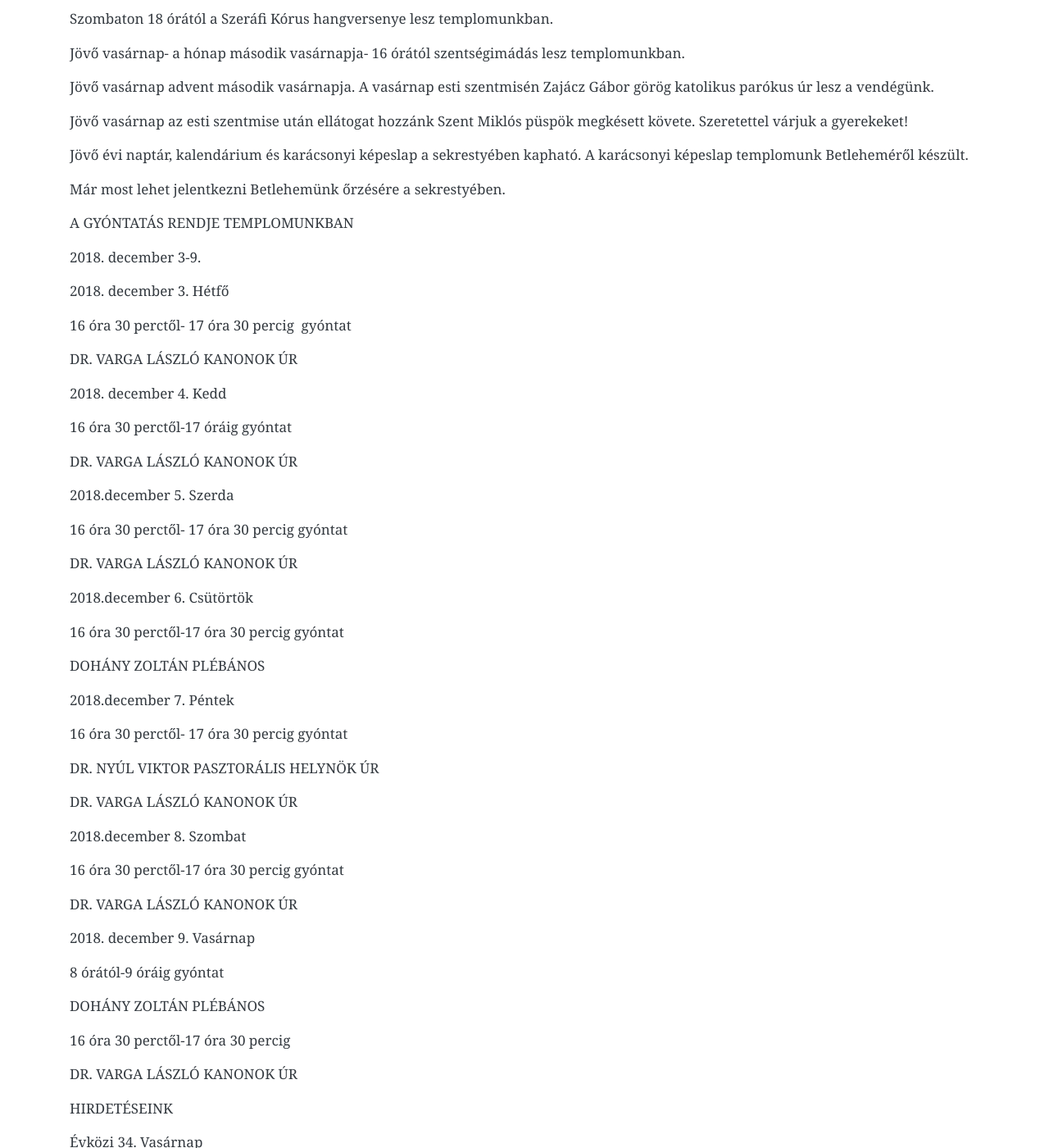
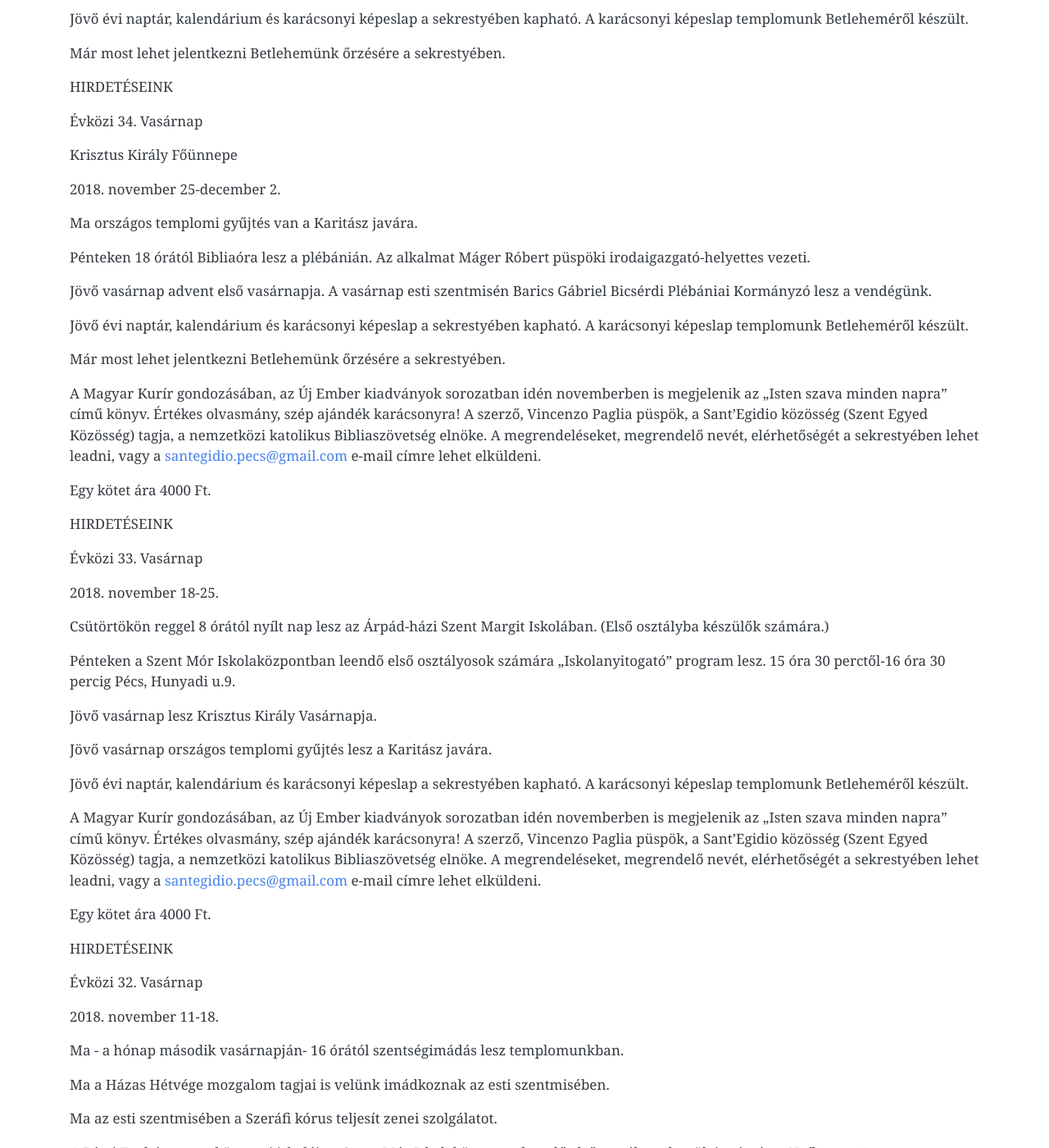
Before and after one commit to pecsi-ferences/pecsi-ferences.github.io, a Jekyll site: the page built from hirdeteseink.md, in a window 1280 px wide and 1400 px high, scrolled down 1175 px. Shown: the whole window at 82% size. Built offline with Jekyll 4.4.1, drawn with Linux system fonts in a browser that asks for light colours; nearby versions of some CDN libraries.

Commit message:
Update from Forestry.io - Updated hirdeteseink.md

```diff
--- a/hirdeteseink.md
+++ b/hirdeteseink.md
@@ -4,48 +4,41 @@ title: Hirdetéseink
 
 ---
 
-
-
-
 AKTUÁLIS  GYÓNTATÁSI  REND TEMPLOMUNKBAN
-
-
 
 2018\. december 3-9
 
-
-
 2018\. december 3. Hétfő         16 óra 30 perctől- 17 óra 30 percig  gyóntat
 
-  DR. VARGA LÁSZLÓ KANONOK ÚR
+DR. VARGA LÁSZLÓ KANONOK ÚR
 
 2018\. december 4. Kedd            16 óra 30 perctől-17 óráig gyóntat
 
-  DR. VARGA LÁSZLÓ KANONOK ÚR
+DR. VARGA LÁSZLÓ KANONOK ÚR
 
 2018\.december 5. Szerda           16 óra 30 perctől- 17 óra 30 percig gyóntat
 
-    DR. VARGA LÁSZLÓ KANONOK ÚR
+DR. VARGA LÁSZLÓ KANONOK ÚR
 
 2018\.december 6. Csütörtök       16 óra 30 perctől-17 óra 30 percig gyóntat
 
-   DR. NYÚL VIKTOR PASZTORÁLIS HELYNÖK ÚR
+DR. NYÚL VIKTOR PASZTORÁLIS HELYNÖK ÚR
 
 2018\.december 7. Péntek             16 óra 30 perctől- 17 óra 30 percig gyóntat
 
-  DR. VARGA LÁSZLÓ KANONOK ÚR
+DR. VARGA LÁSZLÓ KANONOK ÚR
 
 2018\.december 8. Szombat          16 óra 30 perctől-17 óra 30 percig gyóntat
 
-   DR. VARGA LÁSZLÓ KANONOK ÚR
+DR. VARGA LÁSZLÓ KANONOK ÚR
 
 2018\. december 9. Vasárnap        8 órától-9 óráig gyóntat
 
-           DOHÁNY ZOLTÁN PLÉBÁNOS
+DOHÁNY ZOLTÁN PLÉBÁNOS
 
-                              16 óra 30 perctől-17 óra 30 percig
+16 óra 30 perctől-17 óra 30 percig
 
-           DR. VARGA LÁSZLÓ KANONOK ÚR
+DR. VARGA LÁSZLÓ KANONOK ÚR
 
 HIRDETÉSEINK
 
@@ -66,58 +59,6 @@ Jövő vasárnap az esti szentmise után ellátogat hozzánk Szent Miklós püsp
 Jövő évi naptár, kalendárium és karácsonyi képeslap a sekrestyében kapható. A karácsonyi képeslap templomunk Betleheméről készült.
 
 Már most lehet jelentkezni Betlehemünk őrzésére a sekrestyében.
-
-A GYÓNTATÁS RENDJE TEMPLOMUNKBAN
-
-2018\. december 3-9.
-
-2018\. december 3. Hétfő
-
-16  óra 30 perctől- 17 óra 30 percig  gyóntat
-
-DR. VARGA LÁSZLÓ KANONOK ÚR
-
-2018\. december 4. Kedd
-
-16 óra 30 perctől-17 óráig gyóntat
-
-DR. VARGA LÁSZLÓ KANONOK ÚR
-
-2018\.december 5. Szerda
-
-16 óra 30 perctől- 17 óra 30 percig gyóntat
-
-DR. VARGA LÁSZLÓ KANONOK ÚR
-
-2018\.december 6. Csütörtök
-
-16 óra 30 perctől-17 óra 30 percig gyóntat
-
-DOHÁNY ZOLTÁN PLÉBÁNOS
-
-2018\.december 7. Péntek
-
-16 óra 30 perctől- 17 óra 30 percig gyóntat
-
-DR. NYÚL VIKTOR PASZTORÁLIS HELYNÖK ÚR
-
-DR. VARGA LÁSZLÓ KANONOK ÚR
-
-2018\.december 8. Szombat
-
-16 óra 30 perctől-17 óra 30 percig gyóntat
-
-DR. VARGA LÁSZLÓ KANONOK ÚR
-
-2018\. december 9. Vasárnap
-
-8 órától-9 óráig gyóntat
-
-DOHÁNY ZOLTÁN PLÉBÁNOS
-
-16 óra 30 perctől-17 óra 30 percig
-
-DR. VARGA LÁSZLÓ KANONOK ÚR
 
 HIRDETÉSEINK
 
```
